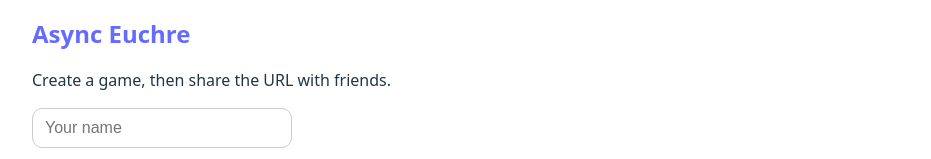
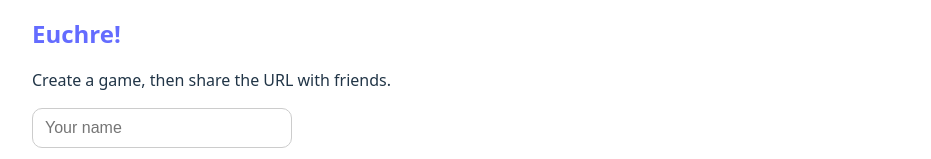
Before and after one commit to mgriffioen/euchre-async, a React (Vite) app: page / in a window 1280 px wide. Shown: the top 159 px of the page, without its empty margins (174-1105 px from the left). Built offline with nearby package versions, Linux system fonts and the light colour scheme.

Commit message:
Rename app to "Euchre!"
https://claude.ai/code/session_013FyX91hVDgtLxLwtu4uTPv

```diff
--- a/src/App.tsx
+++ b/src/App.tsx
@@ -13,7 +13,7 @@ export default function App() {
         }}
       >
         <Link to="/" style={{ textDecoration: "none" }}>
-          <h2 style={{ margin: 0 }}>Async Euchre</h2>
+          <h2 style={{ margin: 0 }}>Euchre!</h2>
         </Link>
       </header>
 
```
